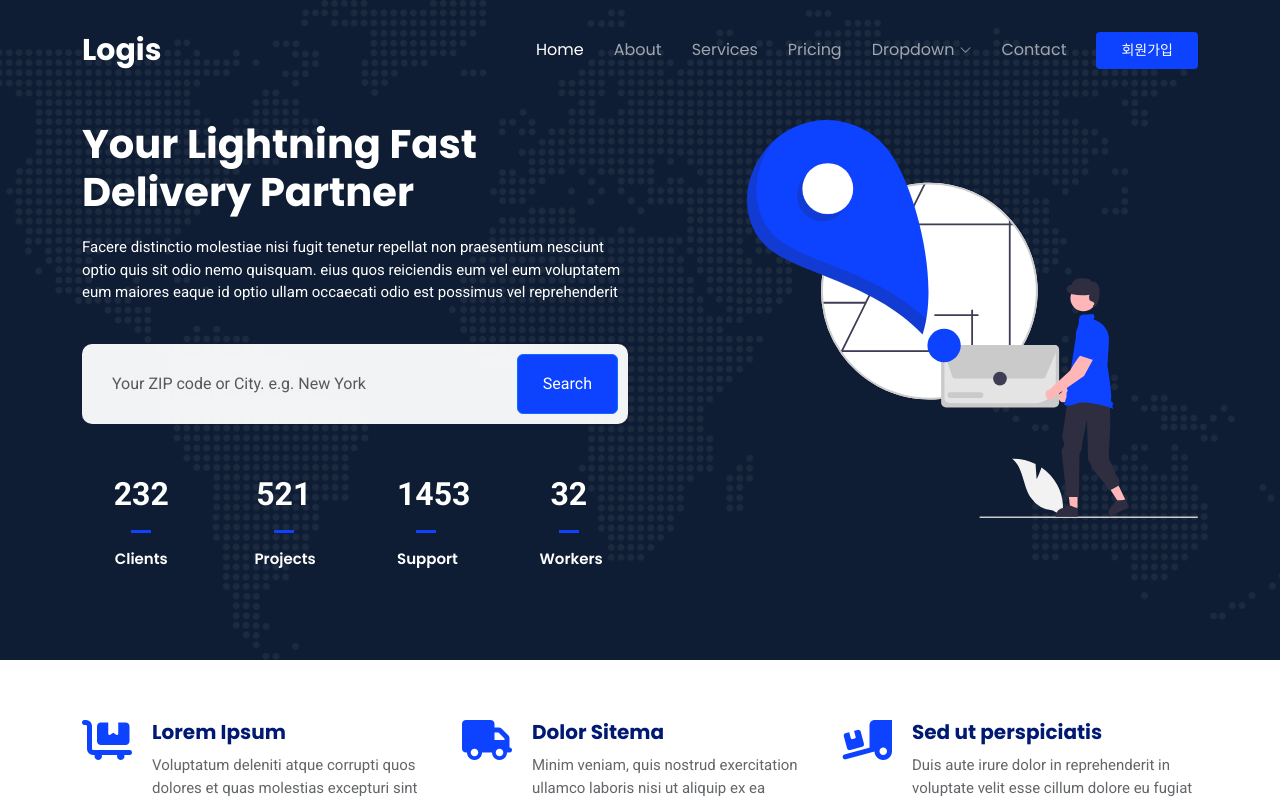
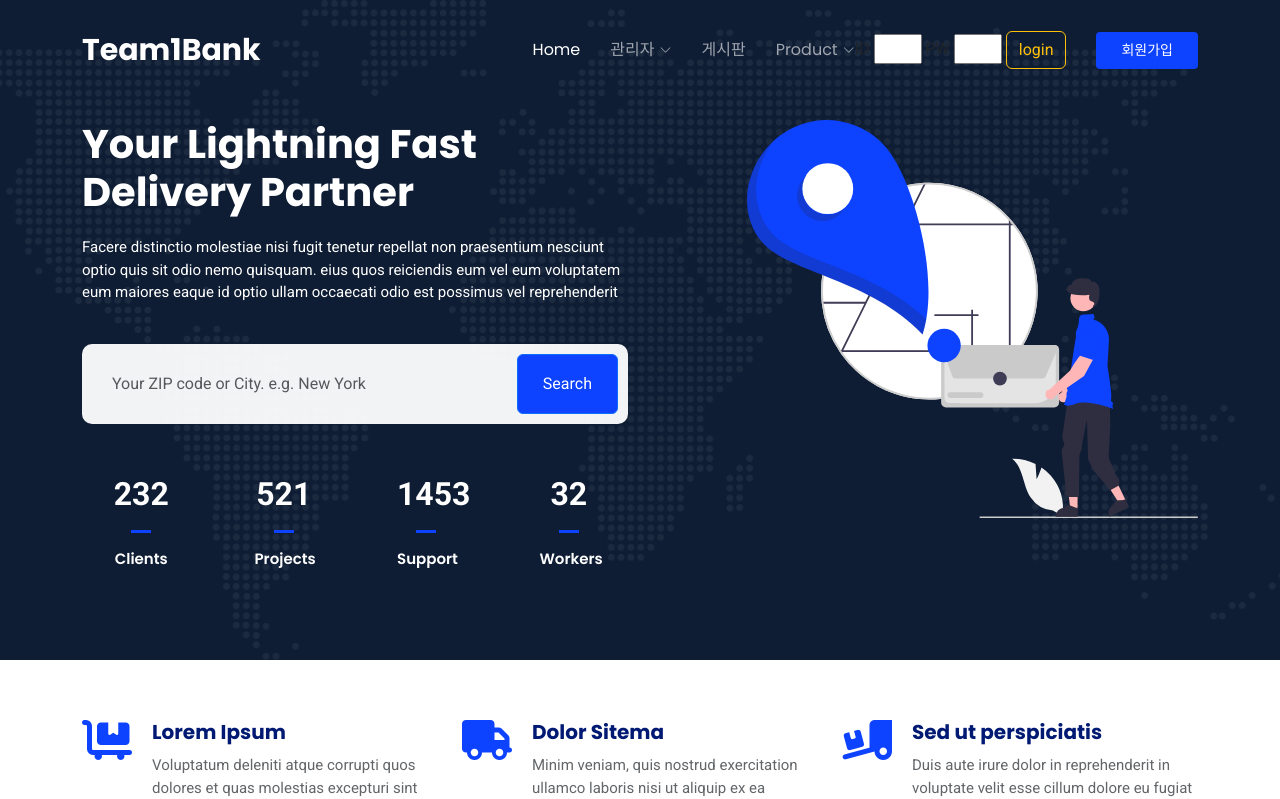
Before and after one commit to soojung318/Bank, a Node server app: page / in a window 1280 px wide. Shown: the top 799 px of the page. Run offline with Node 20, Linux system fonts and the light colour scheme; some libraries are stand-ins or nearby versions.

Commit message:
menu commit

```diff
--- a/views/menu.html
+++ b/views/menu.html
@@ -1,3 +1,4 @@
+
   <!-- Favicons -->
   <link href="/img/favicon.png" rel="icon">
   <link href="/img/apple-touch-icon.png" rel="apple-touch-icon">
@@ -29,41 +30,60 @@
  <header id="header" class="header d-flex align-items-center fixed-top">
   <div class="container-fluid container-xl position-relative d-flex align-items-center">
 
-  <a href="index.html" class="logo d-flex align-items-center me-auto">
+    <a href="/" class="logo d-flex align-items-center me-auto">
       <!-- Uncomment the line below if you also wish to use an image logo -->
       <!-- <img src="assets/img/logo.png" alt=""> -->
-    <h1 class="sitename">Logis</h1>
+      <h1 class="sitename">Team1Bank</h1>
     </a>
 
     <nav id="navmenu" class="navmenu">
       <ul>
-      <li><a href="index.html" class="active">Home<br></a></li>
-      <li><a href="about.html">About</a></li>
-      <li><a href="services.html">Services</a></li>
-      <li><a href="pricing.html">Pricing</a></li>
-      <li class="dropdown"><a href="#"><span>Dropdown</span> <i class="bi bi-chevron-down toggle-dropdown"></i></a>
+        <li><a href="/" class="active">Home<br></a></li>
+        <li class="dropdown"><a href="#"><span>관리자</span> <i class="bi bi-chevron-down toggle-dropdown"></i></a>
           <ul>
-          <li><a href="#">Dropdown 1</a></li>
-          <li class="dropdown"><a href="#"><span>Deep Dropdown</span> <i class="bi bi-chevron-down toggle-dropdown"></i></a>
-            <ul>
-              <li><a href="#">Deep Dropdown 1</a></li>
-              <li><a href="#">Deep Dropdown 2</a></li>
-              <li><a href="#">Deep Dropdown 3</a></li>
-              <li><a href="#">Deep Dropdown 4</a></li>
-              <li><a href="#">Deep Dropdown 5</a></li>
+            <li><a href="/board/admin_board">게시판 관리</a></li>
+            <li><a href="/product/admin">상품 관리</a></li>
           </ul>
         </li>
-          <li><a href="#">Dropdown 2</a></li>
-          <li><a href="#">Dropdown 3</a></li>
-          <li><a href="#">Dropdown 4</a></li>
+        <li><a href="/board/board">게시판</a></li>
+        <li class="dropdown"><a href="#"><span>Product</span> <i class="bi bi-chevron-down toggle-dropdown"></i></a>
+          <ul>
+            <li><a href="/product/product_intro">상품 소개</a></li>
+            <li><a href="/product/product_list">상품 조회</a></li>
           </ul>
         </li>
-      <li><a href="contact.html">Contact</a></li>
       </ul>
       <i class="mobile-nav-toggle d-xl-none bi bi-list"></i>
     </nav>
 
+    <span id="loginSpan">
+      <form action="/account/login" method="post">
+          ID <input size="3" name="userid">
+          PW <input size="3" name="userpw">
+          <input type="submit" value="login" class="btn btn-outline-warning">
+        </form>
+      </span>
+
     <a class="btn-getstarted" href="/account/enter">회원가입</a>
+
+    <script src="https://code.jquery.com/jquery-3.6.0.min.js"></script>
+    <script src="https://cdnjs.cloudflare.com/ajax/libs/jquery-cookie/1.4.1/jquery.cookie.min.js"></script>
+
+    <script>
+      const uid = $.cookie("uid");
+
+      $(document).ready(function() {
+        const uid = $.cookie("uid");
+        if (uid) {
+          $("#loginSpan").html(`${uid} <button onclick="logout()" class="btn btn-warning">logout</button>`);
+      }
+      });
+
+      function logout() {
+        $.removeCookie("uid", { path: "/" });
+        location.href = "/account/logout";
+      }
+    </script>
 
   </div>
 </header>
```
Lines whose indentation alone changed are shown as unchanged.
